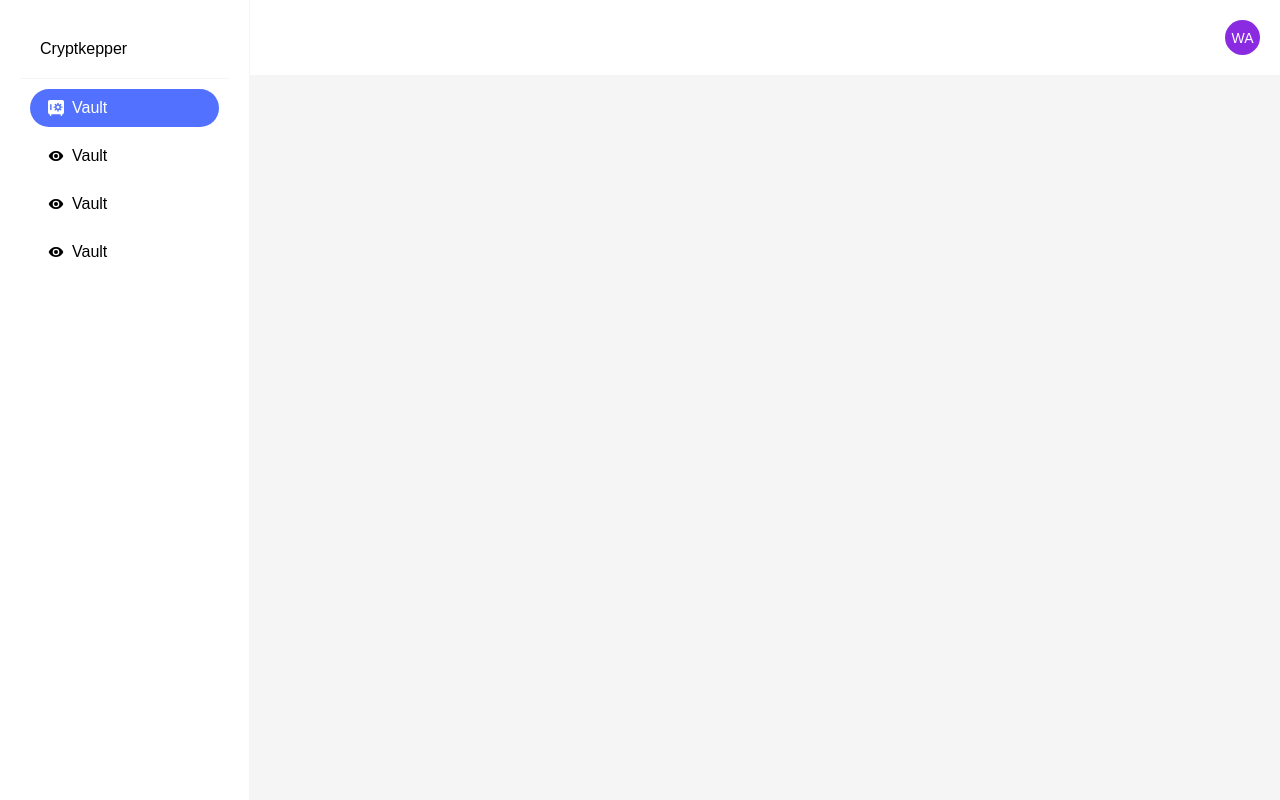
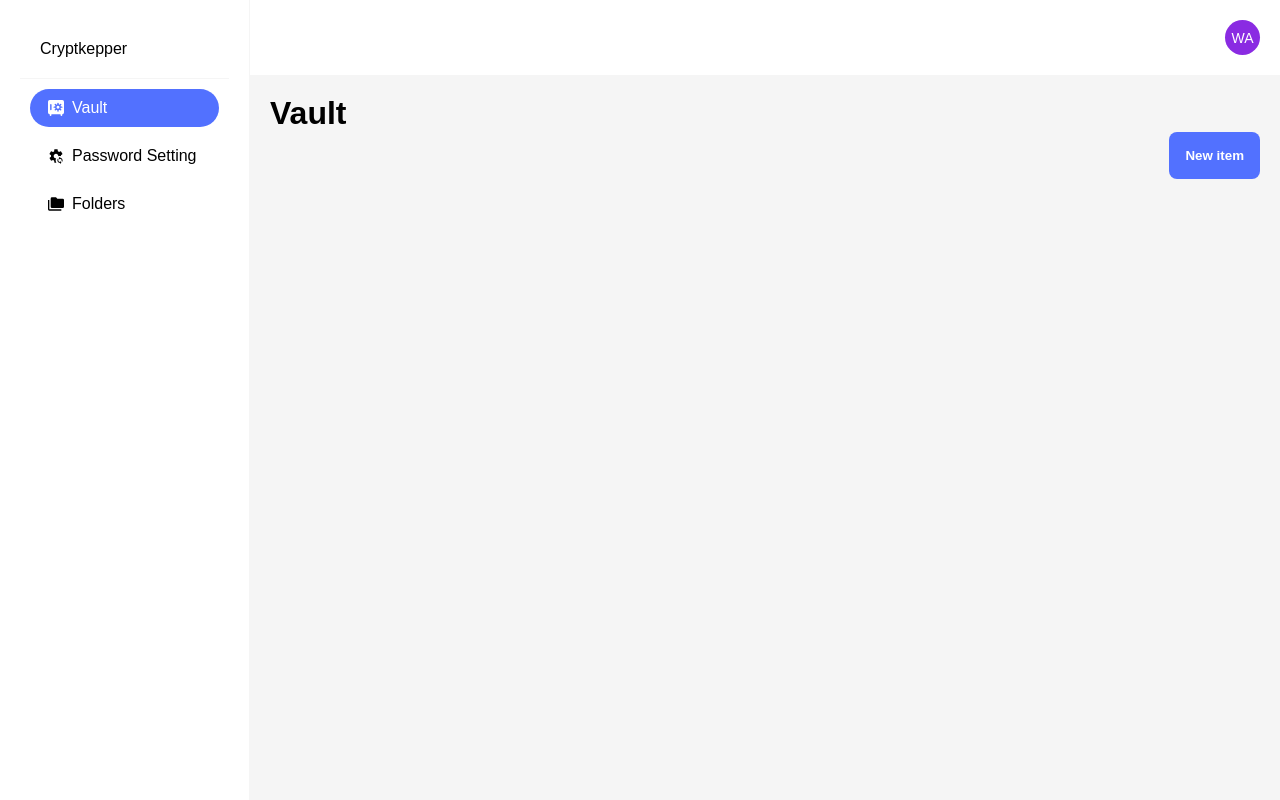
Before and after one commit to walisonvini/crypt-keeper, a Django app: page /vaults/ in a window 1280 px wide. Run offline with Django 5.2, Linux system fonts and the light colour scheme; the visitor is signed in with stand-in values (Sample User, id 1).

Commit message:
Update secondary color in global CSS

```diff
--- a/project/static/css/form.css
+++ b/project/static/css/form.css
@@ -25,6 +25,10 @@
     cursor: pointer;
 }
 
+.btn:hover {
+    background-color: var(--secondary-color);
+}
+
 /* checkbox */
 .checkbox {
     border-radius: 0.5px;
--- a/project/static/css/global.css
+++ b/project/static/css/global.css
@@ -14,7 +14,7 @@ body {
 
 :root {
     --primary-color: #5271ff;
-    --secondary-color: #0077cc;
+    --secondary-color: #4061f5;
     --tertiary-color: #ccc;
 }
 
--- /dev/null
+++ b/project/static/css/vault.css
@@ -0,0 +1,6 @@
+.vault-menu {
+    display: flex;
+    justify-content: flex-end;
+    align-items: center;
+    margin-bottom: 20px;
+}
--- a/project/users/views.py
+++ b/project/users/views.py
@@ -7,7 +7,7 @@ from .forms import LoginForm, RegisterForm
 class LoginView(auth_views.LoginView):
     form_class = LoginForm
     template_name = 'auth/login.html'
-    success_url = reverse_lazy('index')
+    success_url = reverse_lazy('vault')
 
 class RegisterView(generic.CreateView):
     form_class = RegisterForm
--- a/project/vaults/templates/index.html
+++ /dev/null
@@ -1,17 +0,0 @@
-
-{% extends 'layouts/dashboard.html' %}
-{% load static %}
-
-{% block extra_head %}
-
-{% endblock %}
-
-{% block extra_js %}
-
-{% endblock %}
-
-
-{% block content %}
-
-
-{% endblock %}
--- a/project/vaults/templates/layouts/dashboard.html
+++ b/project/vaults/templates/layouts/dashboard.html
@@ -15,21 +15,17 @@
             <div class="sidebar-logo">
                 Cryptkepper
             </div>
-            <a href="{% url 'index' %}" class="{% if request.resolver_match.view_name == 'index' %}active{% endif %}">
+            <a href="{% url 'vault' %}" class="{% if request.resolver_match.view_name == 'vault' %}active{% endif %}">
                 <img src="{% static 'icons/vault.svg' %}" alt="">
                 <span>Vault</span>
             </a>
             <a href="#">
-                <img src="{% static 'icons/eye.svg' %}" alt="">
-                <span>Vault</span>
+                <img src="{% static 'icons/password-setting.svg' %}" alt="">
+                <span>Password Setting</span>
             </a>
             <a href="#">
-                <img src="{% static 'icons/eye.svg' %}" alt="">
-                <span>Vault</span>
-            </a>
-            <a href="#">
-                <img src="{% static 'icons/eye.svg' %}" alt="">
-                <span>Vault</span>
+                <img src="{% static 'icons/folders.svg' %}" alt="">
+                <span>Folders</span>
             </a>
         </div>
         <div class="app">
--- /dev/null
+++ b/project/vaults/templates/vault.html
@@ -0,0 +1,24 @@
+
+{% extends 'layouts/dashboard.html' %}
+{% load static %}
+
+{% block extra_head %}
+    <link rel="stylesheet" href="{% static 'css/vault.css' %}">
+{% endblock %}
+
+{% block extra_js %}
+
+{% endblock %}
+
+
+{% block content %}
+    <h1>Vault</h1>
+
+    <div class="vault-menu">
+        <button class="btn">New item</button>
+    </div>
+
+    <table>
+
+    </table>
+{% endblock %}
--- a/project/vaults/urls.py
+++ b/project/vaults/urls.py
@@ -2,5 +2,5 @@ from django.urls import path
 from . import views
 
 urlpatterns = [
-    path('', views.index_view, name='index'),
+    path('', views.vault_view, name='vault'),
 ]
--- a/project/vaults/views.py
+++ b/project/vaults/views.py
@@ -2,5 +2,5 @@ from django.shortcuts import render
 from django.contrib.auth.decorators import login_required
 
 @login_required
-def index_view(request):
-    return render(request, 'index.html')
+def vault_view(request):
+    return render(request, 'vault.html')
```
Also changed, not shown: project/static/icons/folders.svg (added), project/static/icons/password-setting.svg (added).
